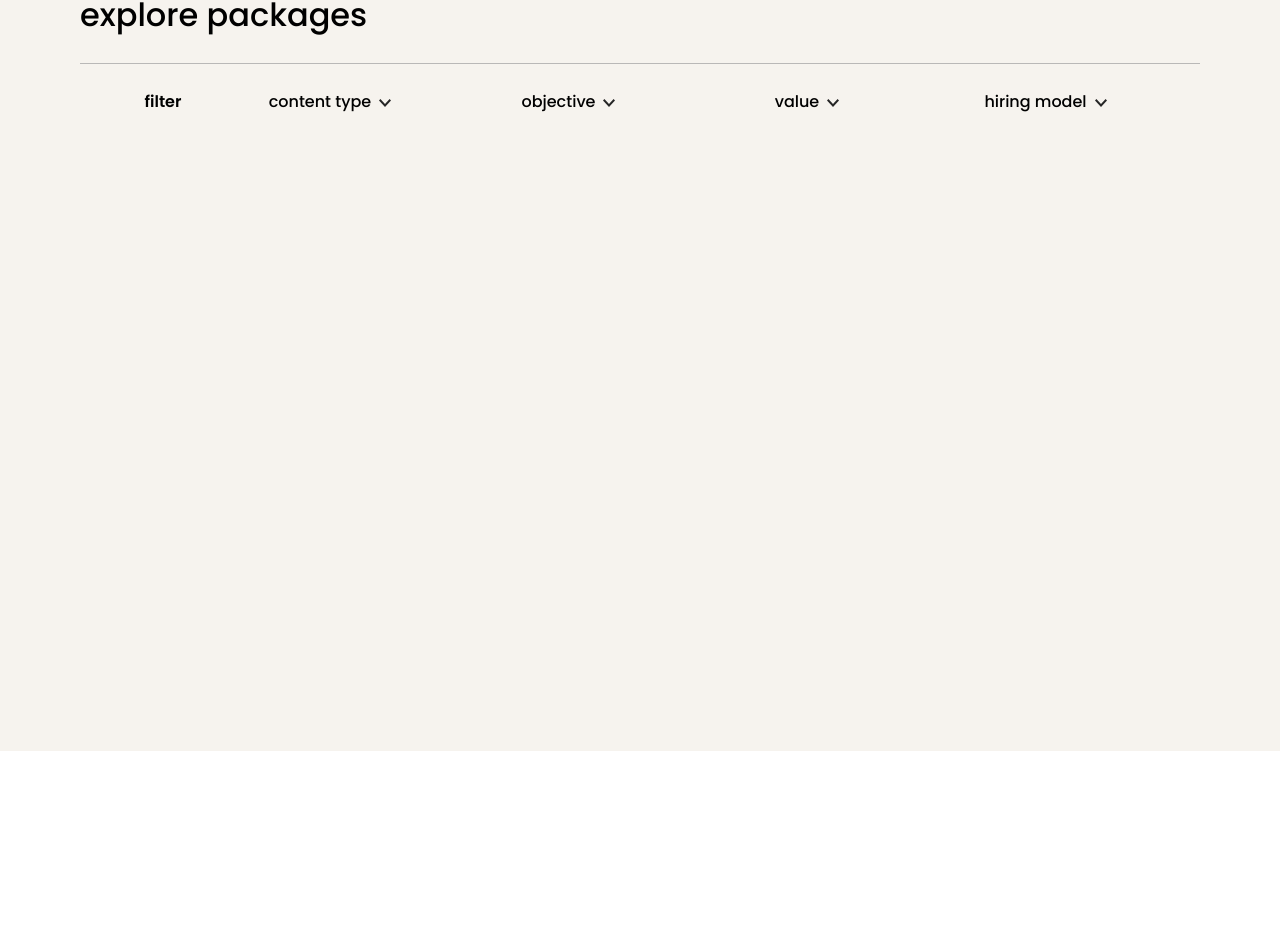
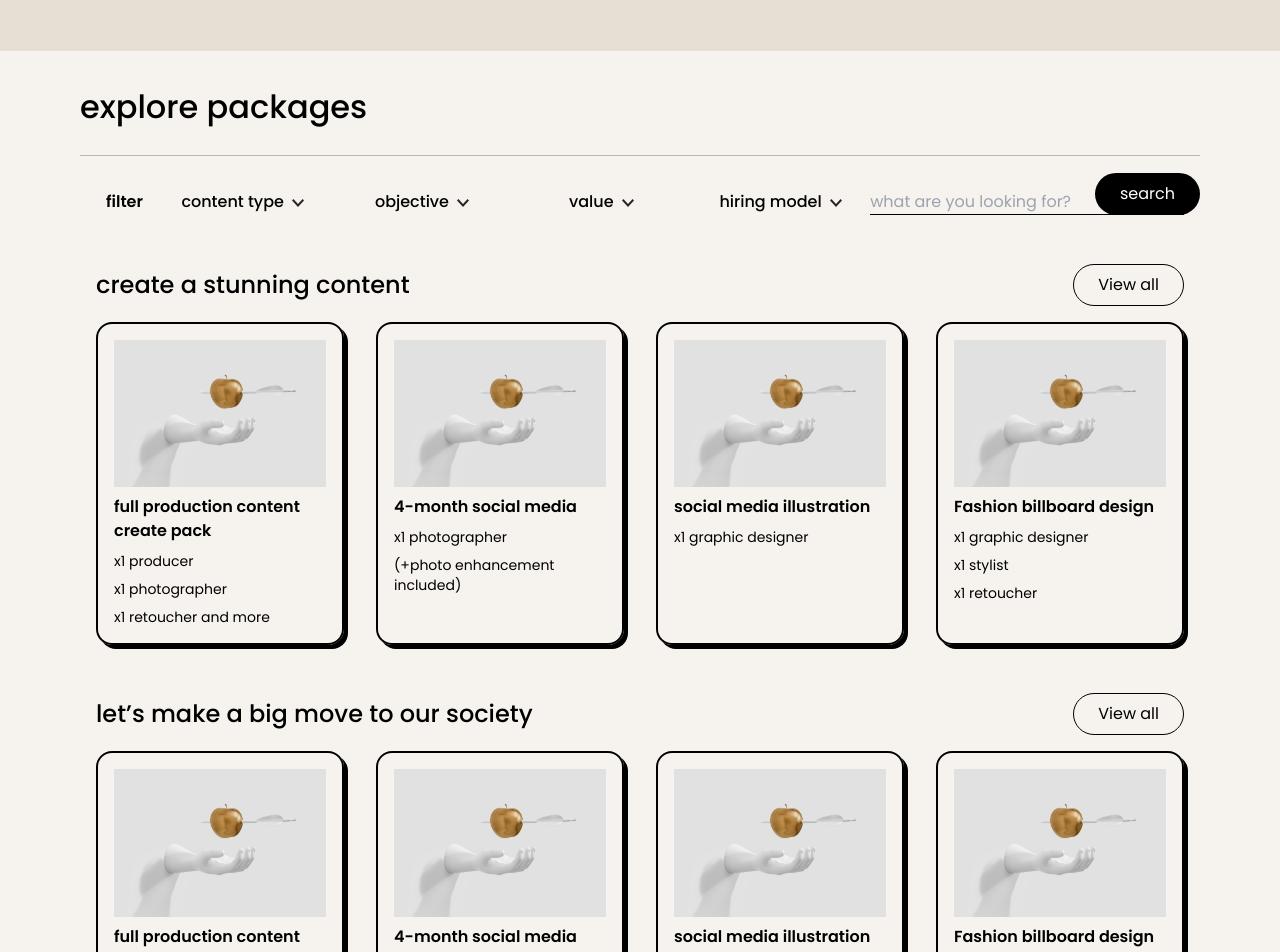
Before and after one commit to iThanathat/floc-assignment, a Next.js app: page / in a window 1280 px wide. Shown: the part 523-1475 px from the top of the page. Before the commit the page ends 1274 px from the top, so only its background shows below. Built offline with nearby package versions, Linux system fonts and the light colour scheme.

Commit message:
Updated Home page content

```diff
--- a/pages/index.tsx
+++ b/pages/index.tsx
@@ -1,19 +1,15 @@
 import Button from "@/components/Button";
-import Card from "@/components/Card";
 import Layout from "@/components/Layouts/page";
-import Select from "@/components/Select";
-import {
-  CONTENT_TYPE_OPTIONS,
-  HIRING_MODEL_OPTIONS,
-  OBJECTIVE_OPTIONS,
-  VALUE_OPTIONS,
-} from "../constants/dropdown";
 import Image from "next/image";
 import { useState } from "react";
-import styles from "../styles/home.module.css";
+import Filter from "../scenes/Filters";
+import { PACKAGES } from "../constants/content";
+import { NextPage } from "next";
+import Footer from "../scenes/Footer";
+import PackageCard from "../scenes/PackageCard";
 
-const Home = () => {
-  const [filter, setFilter] = useState({
+const Home: NextPage = () => {
+  const [filters, setFilters] = useState({
     contentType: "",
     objective: "",
     value: "",
@@ -22,10 +18,10 @@ const Home = () => {
 
   return (
     <Layout>
-      <div className="h-screen">
+      <div className="max-w-[1600px] m-auto">
         <section
           id="banner"
-          className="flex items-center justify-center bg-[#E7DFD3] h-1/2"
+          className="flex items-center justify-center bg-[#E7DFD3] h-[500px]"
         >
           <div className="">
             <h1 className="text-6xl text-primary leading-snug font-medium">
@@ -45,58 +41,61 @@ const Home = () => {
             />
           </div>
         </section>
-        <section className="px-20 py-10 h-full bg-[#F6F3EE]">
+        <section className="px-20 py-8 h-full bg-[#F6F3EE]">
           <div className="border-b border-[#B9B8B7] pb-6">
             <h2 className="text-primary text-[32px] font-medium">
               explore packages
             </h2>
           </div>
+          <Filter filters={filters} setFilters={setFilters} />
           <div className="p-4">
-            <div className="flex items-center justify-evenly">
-              <p className="text-primary font-semibold p-[10px]">filter</p>
-              <div className="w-[200px]">
-                <Select
-                  options={CONTENT_TYPE_OPTIONS}
-                  placeholder="content type"
-                  defaultValue={filter.contentType}
-                  onChange={(value) =>
-                    setFilter({ ...filter, contentType: value })
-                  }
-                />
-              </div>
-              <div className="w-[200px]">
-                <Select
-                  options={OBJECTIVE_OPTIONS}
-                  placeholder="objective"
-                  defaultValue={filter.contentType}
-                  onChange={(value) =>
-                    setFilter({ ...filter, contentType: value })
-                  }
-                />
-              </div>
-              <div className="w-[200px]">
-                <Select
-                  options={VALUE_OPTIONS}
-                  placeholder="value"
-                  defaultValue={filter.contentType}
-                  onChange={(value) =>
-                    setFilter({ ...filter, contentType: value })
-                  }
-                />
-              </div>
-              <div className="w-[200px]">
-                <Select
-                  options={HIRING_MODEL_OPTIONS}
-                  placeholder="hiring model"
-                  defaultValue={filter.contentType}
-                  onChange={(value) =>
-                    setFilter({ ...filter, contentType: value })
-                  }
-                />
-              </div>
+            <div className="flex justify-between items-center">
+              <h3 className="text-primary text-2xl font-medium">
+                create a stunning content
+              </h3>
+              <Button type="outline-primary" onClick={() => ""}>
+                View all
+              </Button>
+            </div>
+            <div
+              className={`flex flex-col items-center gap-8 mt-4 lg:flex-row lg:items-stretch lg:justify-between `}
+            >
+              {PACKAGES.map((list) => {
+                return (
+                  <PackageCard
+                    key={list.id}
+                    detail={list}
+                    className="w-[300px]"
+                  />
+                );
+              })}
+            </div>
+          </div>
+          <div className="px-4 py-8">
+            <div className="flex justify-between items-center">
+              <h3 className="text-primary text-2xl font-medium">
+                let’s make a big move to our society
+              </h3>
+              <Button type="outline-primary" onClick={() => ""}>
+                View all
+              </Button>
+            </div>
+            <div
+              className={`flex flex-col items-center gap-8 mt-4 lg:flex-row lg:items-stretch lg:justify-between `}
+            >
+              {PACKAGES.map((list) => {
+                return (
+                  <PackageCard
+                    key={list.id}
+                    detail={list}
+                    className="w-[300px]"
+                  />
+                );
+              })}
             </div>
           </div>
         </section>
+        <Footer />
       </div>
     </Layout>
   );
```
